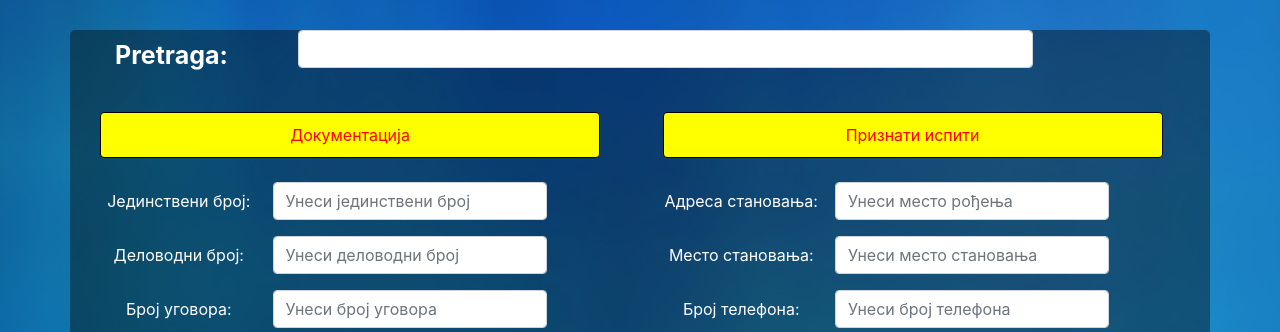
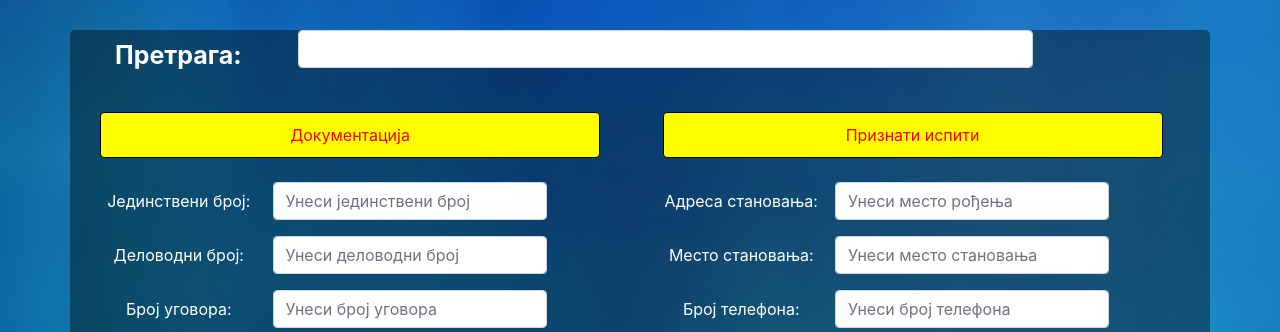
Before and after one commit to PHPRudari/saobracajna_skola, a CodeIgniter app: page /saobracajna_skola/index.php/admin/ucenik in a window 1280 px wide. Shown: the part 70-402 px from the top of the page. Run offline with CodeIgniter, Linux system fonts and the light colour scheme; the visitor is signed in with stand-in values (Sample User, id 1); data that the repository does not hold is empty; some libraries are stand-ins or nearby versions.

Commit message:
претрага

```diff
--- a/application/views/ucenik.php
+++ b/application/views/ucenik.php
@@ -10,7 +10,7 @@ echo validation_errors();
         <!--<form name="registracija" method="POST" action="<?php echo site_url($controller . "/unesi_ucenika") ?>">-->
 
 
-    <label for="search_data" class="col-2 col-form-label"> Pretraga: </label>
+    <label for="search_data" class="col-2 col-form-label"> Претрага: </label>
     <div class="col-10">
         <input class="form-control col-10" name="search_data" id="search_data" type="text" onkeyup="ajaxSearchUcenik();">
         <div id="suggestions">
```
